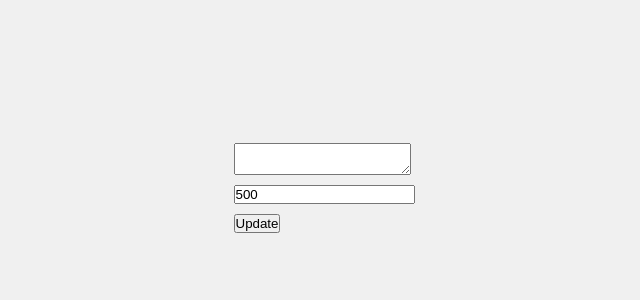
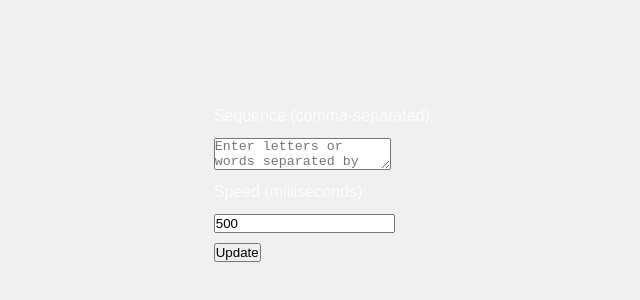
Before and after one commit to chriscooley1/race-the-clock, a React (Vite) app: page / in a window 1280 px wide. Shown: the part 212-512 px from the top of the page, without its empty margins (316-956 px from the left). Built offline with nearby package versions, Linux system fonts and the light colour scheme; the HTML template or start-up script is replaced by a standard one.

Commit message:
Add functionality of switching characters

```diff
--- a/src/components/Settings.tsx
+++ b/src/components/Settings.tsx
@@ -23,12 +23,25 @@ const Settings: React.FC<SettingsProps> = ({ onUpdate }) => {
 
   return (
     <div>
-      <textarea value={input} onChange={(e) => setInput(e.target.value)} />
-      <input
-        type="number"
-        value={speed}
-        onChange={(e) => setSpeed(Number(e.target.value))}
-      />
+      <div>
+        <label htmlFor="sequenceInput">Sequence (comma-separated):</label>
+        <textarea
+          id="sequenceInput"
+          value={input}
+          onChange={(e) => setInput(e.target.value)}
+          placeholder="Enter letters or words separated by commas"
+        />
+      </div>
+      <div>
+        <label htmlFor="speedInput">Speed (milliseconds):</label>
+        <input
+          id="speedInput"
+          type="number"
+          value={speed}
+          onChange={(e) => setSpeed(Number(e.target.value))}
+          placeholder="Enter speed in milliseconds"
+        />
+      </div>
       <button onClick={handleUpdate}>Update</button>
     </div>
   );
```
